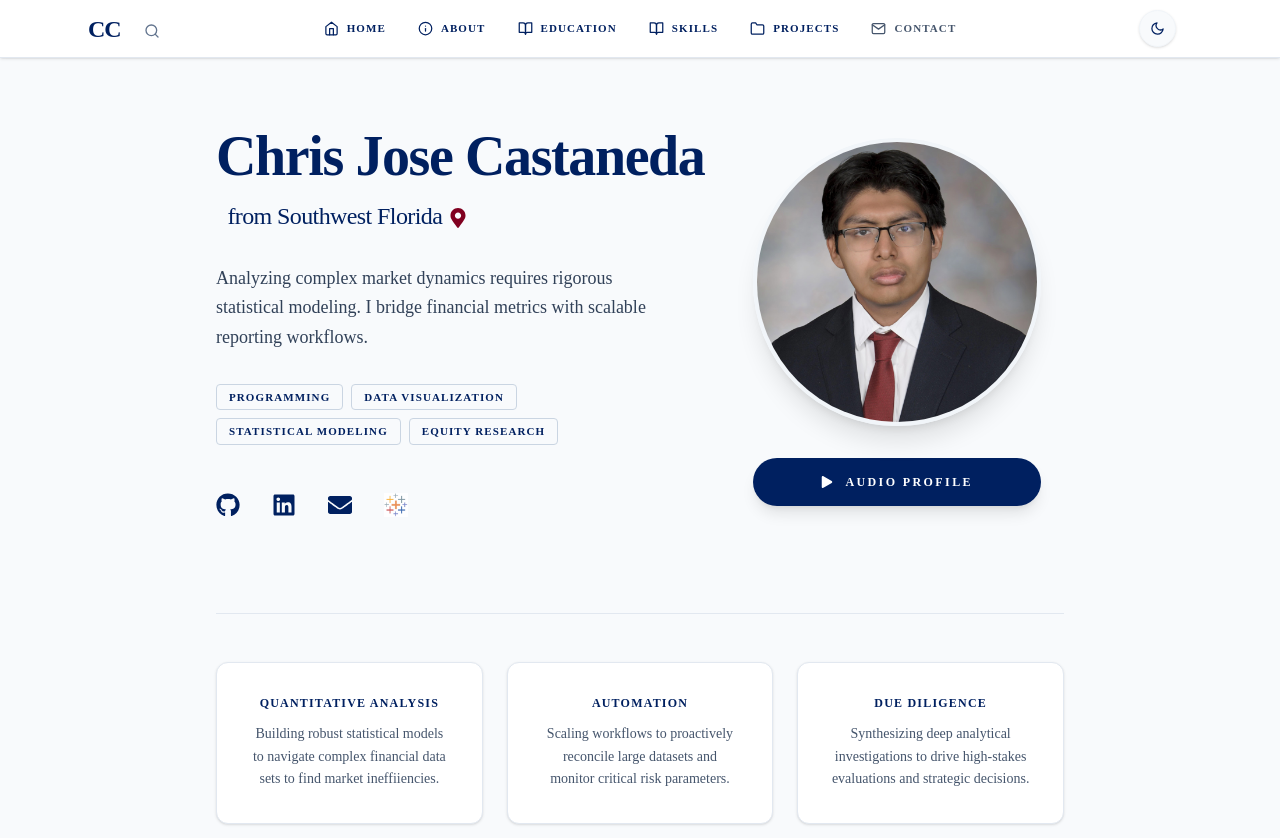
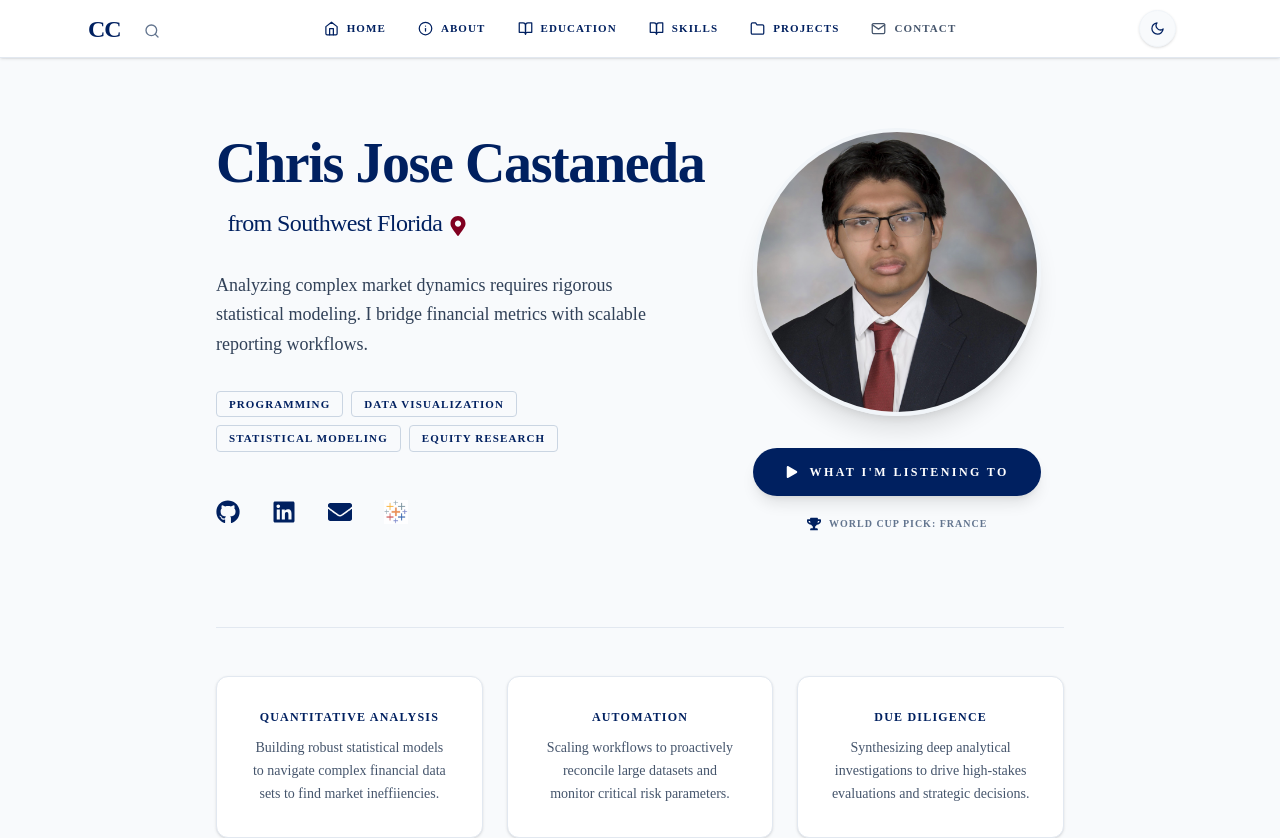
Before and after one commit to Chris-D-Jose-Castaneda/my-website, a React (Vite) app: page / in a window 1280 px wide. Shown: the top 838 px of the page. Built offline with nearby package versions, Linux system fonts and the light colour scheme.

Commit message:
update spotify

```diff
--- a/src/pages/Home.jsx
+++ b/src/pages/Home.jsx
@@ -1,5 +1,5 @@
 import { useState, useEffect } from 'react';
-import { FaPlay, FaMapMarkerAlt } from 'react-icons/fa';
+import { FaPlay, FaMapMarkerAlt, FaTrophy } from 'react-icons/fa';
 import SocialLinks from '../components/SocialLinks';
 import GitHubContributions from '../components/GitHubContributions';
 
@@ -76,7 +76,6 @@ export default function Home() {
   const TRACK_ID = "2xdppsYDnWSZKOhqwbje2V";
 
   return (
-    // Changed pb-24 to pb-8 to pull the footer up
     <div className="max-w-4xl mx-auto px-6 pt-32 pb-8 transition-colors duration-300">
 
       {/* Hero Section */}
@@ -90,7 +89,7 @@ export default function Home() {
             Chris Jose Castaneda
           </h1>
 
-          {/* Animated role line, replaces the old static tagline */}
+          {/* Animated role line */}
           <TypingRole />
 
           <p className="text-lg text-slate-700 dark:text-slate-300 leading-relaxed mb-8 font-serif">
@@ -129,7 +128,7 @@ export default function Home() {
                 className="w-full flex items-center justify-center px-6 py-4 bg-[#002060] dark:bg-slate-800 text-white text-xs tracking-[0.2em] uppercase font-bold rounded-full hover:bg-[#115e59] transition-colors shadow-lg"
               >
                 <FaPlay className="mr-3" />
-                Audio Profile
+                What I'm Listening To
               </button>
             ) : (
               <div className="w-full shadow-2xl rounded-2xl overflow-hidden bg-slate-900">
@@ -143,6 +142,13 @@ export default function Home() {
                 />
               </div>
             )}
+
+            {/* World Cup Note */}
+            <div className="mt-5 flex items-center justify-center gap-2 text-[10px] font-bold uppercase tracking-widest text-slate-500 dark:text-slate-400">
+              <FaTrophy className="text-[#002060] dark:text-[#2ab5b5] text-sm shrink-0" />
+              <span>World Cup Pick: France</span>
+            </div>
+
           </div>
         </div>
       </section>
@@ -165,7 +171,7 @@ export default function Home() {
         ))}
       </section>
 
-      {/* GitHub Section - Reduced padding from py-16 to pt-12 pb-4 */}
+      {/* GitHub Section */}
       <section className="pt-12 pb-4 border-t border-slate-200 dark:border-slate-800">
         <GitHubContributions />
       </section>
```
